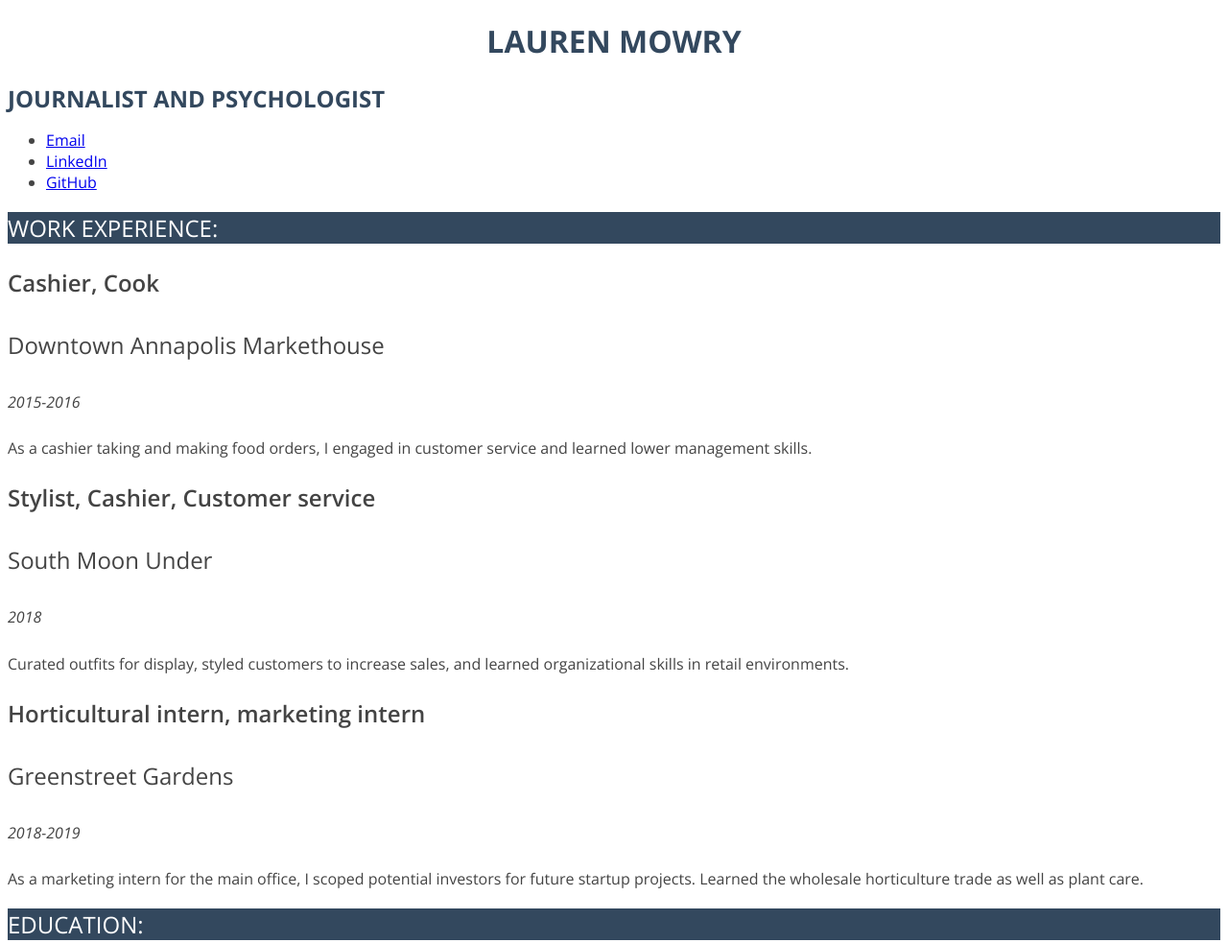
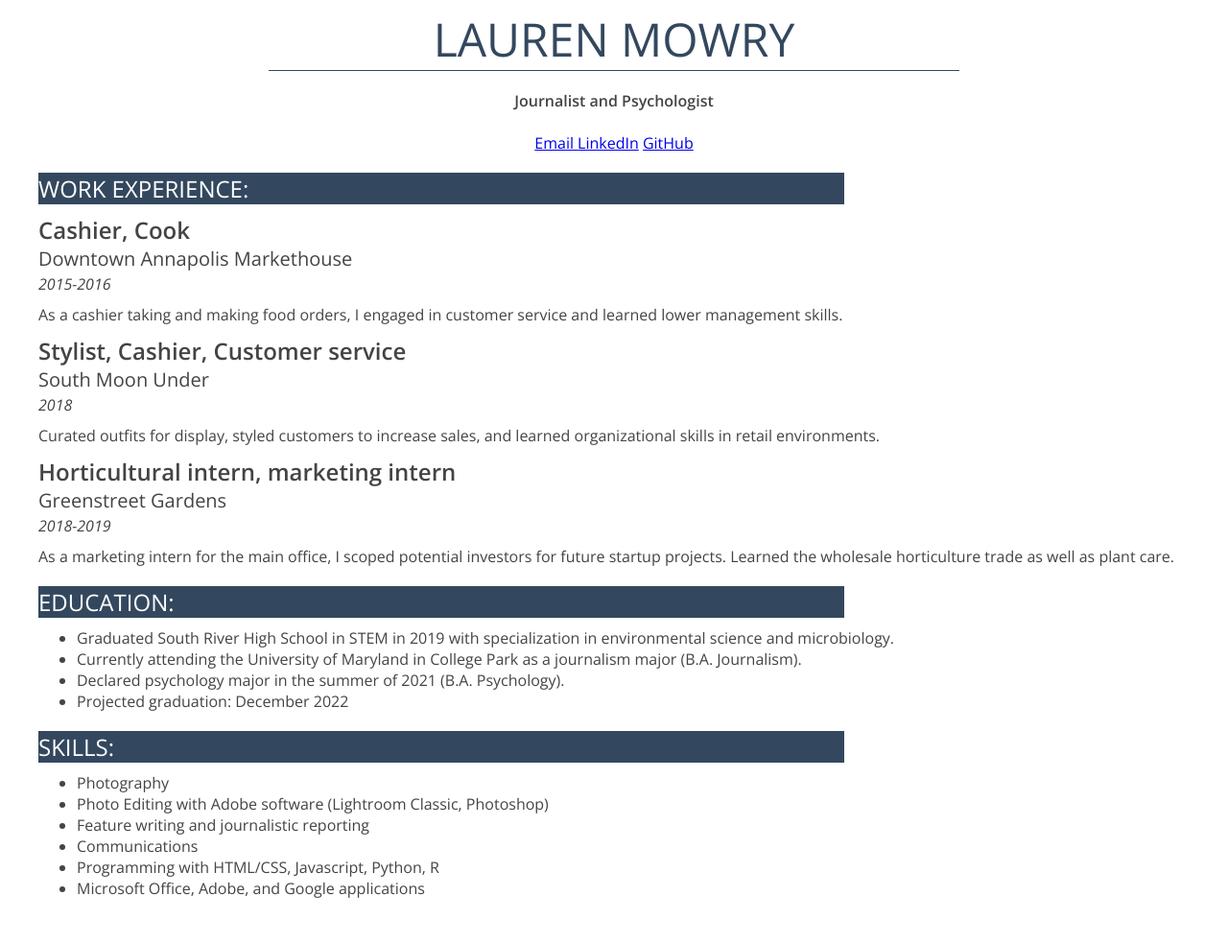
Before and after one commit to laurenmowry/mowry-lauren-jour352, a plain HTML site: page resume/index.html in a window 1280 px wide. Shown: the top 983 px of the page at 96% size. Drawn offline with nearby package versions, Linux system fonts and the light colour scheme.

Commit message:
Add files via upload

```diff
--- a/resume/index.html
+++ b/resume/index.html
@@ -4,46 +4,48 @@
   <link href="resumestyle.css" rel='stylesheet' type="text/css">
   <link rel="preconnect" href="https://fonts.gstatic.com">
   <link href="https://fonts.googleapis.com/css2?family=Open+Sans:ital,wght@0,300;0,400;0,600;0,700;0,800;1,300;1,400;1,600;1,700;1,800&display=swap" rel="stylesheet">
+  <meta name="viewport" content="width-device-width, initial-scale=1.0">
   <title>Lauren Mowry Resume</title>
 </head>
 
   <body> <!-- I built this myself!-->
-    <h1>Lauren Mowry</h1>
-    <strong>Journalist and Psychologist</strong>
+    <div id="container">
+    <div id="name">Lauren Mowry</div>
+    <div id="title">Journalist and Psychologist</div>
     <br>
   <!--  <img src="Resumephoto.jpeg" alt="Resume Photo" width= 300px> -->
 
 
-    <ul>
+    <ul class="menu">
       <li><a href="mailto:lmowry@terpmail.umd.edu">Email</li>
       <li><a href="https://www.linkedin.com/in/lauren-mowry-3a0ba91a4/" alt="LinkedIn Profile">LinkedIn</a></li>
       <li><a href="https://github.com/laurenmowry" alt="GitHub Profile">GitHub</a></li>
     </ul>
 
-    <h2>Work Experience:</h2>
-      <h3>Cashier, Cook</h3>
-      <h4>Downtown Annapolis Markethouse</h4>
-      <h5>2015-2016</h5>
-      <p>As a cashier taking and making food orders, I engaged in customer service and learned lower management skills.</p>
-      <h3>Stylist, Cashier, Customer service</h3>
-      <h4>South Moon Under</h4>
-      <h5>2018</h5>
-      <p>Curated outfits for display, styled customers to increase sales, and learned organizational skills in retail environments.</p>
-      <h3>Horticultural intern, marketing intern</h3>
-      <h4>Greenstreet Gardens</h4>
-      <h5>2018-2019</h5>
-      <p>As a marketing intern for the main office, I scoped potential investors for future startup projects. Learned the wholesale horticulture trade as well as plant care.</p>
+    <div class="sectionheader">Work Experience:</div>
+      <div class="jobtitle">Cashier, Cook</div>
+      <div class="organization">Downtown Annapolis Markethouse</div>
+      <div class="date">2015-2016</div>
+      <p class="description">As a cashier taking and making food orders, I engaged in customer service and learned lower management skills.</p>
+      <div class="jobtitle">Stylist, Cashier, Customer service</div>
+      <div class="organization">South Moon Under</div>
+      <div class="date">2018</div>
+      <p class="description">Curated outfits for display, styled customers to increase sales, and learned organizational skills in retail environments.</p>
+      <div class="jobtitle">Horticultural intern, marketing intern</div>
+      <div class="organization">Greenstreet Gardens</div>
+      <div class="date">2018-2019</div>
+      <p class="description">As a marketing intern for the main office, I scoped potential investors for future startup projects. Learned the wholesale horticulture trade as well as plant care.</p>
 
-    <h2>Education:</h2>
-      <ul>
+    <div class="sectionheader">Education:</div>
+      <ul id="degrees">
         <li>Graduated South River High School in STEM in 2019 with specialization in environmental science and microbiology.</li>
         <li>Currently attending the University of Maryland in College Park as a journalism major (B.A. Journalism).</li>
         <li>Declared psychology major in the summer of 2021 (B.A. Psychology).</li>
         <li>Projected graduation: December 2022</li>
         </ul>
 
-    <h2>Skills:</h2>
-    <ul>
+    <div class="sectionheader">Skills:</div>
+    <ul id="do">
       <li>Photography</li>
       <li>Photo Editing with Adobe software (Lightroom Classic, Photoshop)</li>
       <li>Feature writing and journalistic reporting</li>
@@ -52,6 +54,6 @@
       <li>Microsoft Office, Adobe, and Google applications</li>
     </ul>
     <br>
-
+    </div>
   </body>
   </html>
--- a/resume/resumestyle.css
+++ b/resume/resumestyle.css
@@ -5,11 +5,24 @@ body{
   font-size: 1em;
   font-weight: 400;
 }
+
+#container{
+  width: 100%;
+  max-width: 1200px;
+  margin: 0 auto;
+  padding-bottom: 50px;
+}
+
 /* bolded heading style */
-h1{
+#name{
   color:#33485e;
   text-transform: uppercase;
   text-align:center;
+  font-size: 3em;
+  border-bottom: 1px solid #33485e;
+  width: 60%;
+  min-width: 300px;
+  margin: 0 auto;
 }
 
 strong{
@@ -19,32 +32,84 @@ strong{
 }
 
 /* Section banners */
-h2{
+.sectionheader{
   color:#FFFFFF;
   background-color: #33485e;
   font-size: 1.5em;
   text-transform: uppercase;
   font-weight: 400;
+  margin-top: 20px;
+  margin-bottom: 10px;
+  margin-left: 0;
+  margin-right: 0;
+  width: 70%;
+  min-width: 300px;
 }
 
-/*Section style */
+/*Job Title */
 
-h3{
+.jobtitle{
   font-weight: 600;
   font-size: 1.5em;
 }
 
-h4{
+/* Organization */
+.organization{
   font-weight: 400;
-  font-size: 1.5em;
+  font-size: 1.25em;
 }
 
-h5{
+/*Date */
+.date{
   font-weight: 400;
   font-size: 1em;
   font-style:italic;
+  margin-top:2px;
+  margin-bottom: 0;
+  margin-left: 0;
+  margin-right: 0;
+}
+
+.description{
+  margin-top: 10px;
+  margin-bottom: 10px;
+  margin-left: 0px;
+  margin-right: 0px;
 }
 
 li{
   font-size: 1em;
 }
+
+.menu{
+  margin:0px;
+  padding: 0px;
+  text-align: center;
+}
+
+.menu>li{
+  display: inline;
+}
+
+#degrees{
+  margin-top: 5px;
+  margin-left: 0;
+  margin-right: 0;
+  margin-bottom: 0;
+}
+
+#do{
+  margin-top: 5px;
+  margin-left: 0;
+  margin-right: 0;
+  margin-bottom: 0;
+}
+
+#title{
+  font-weight: 600;
+  text-align: center;
+  margin-top: 20px;
+  margin-left: 0;
+  margin-right: 0;
+  margin-bottom: 0;
+}
```
